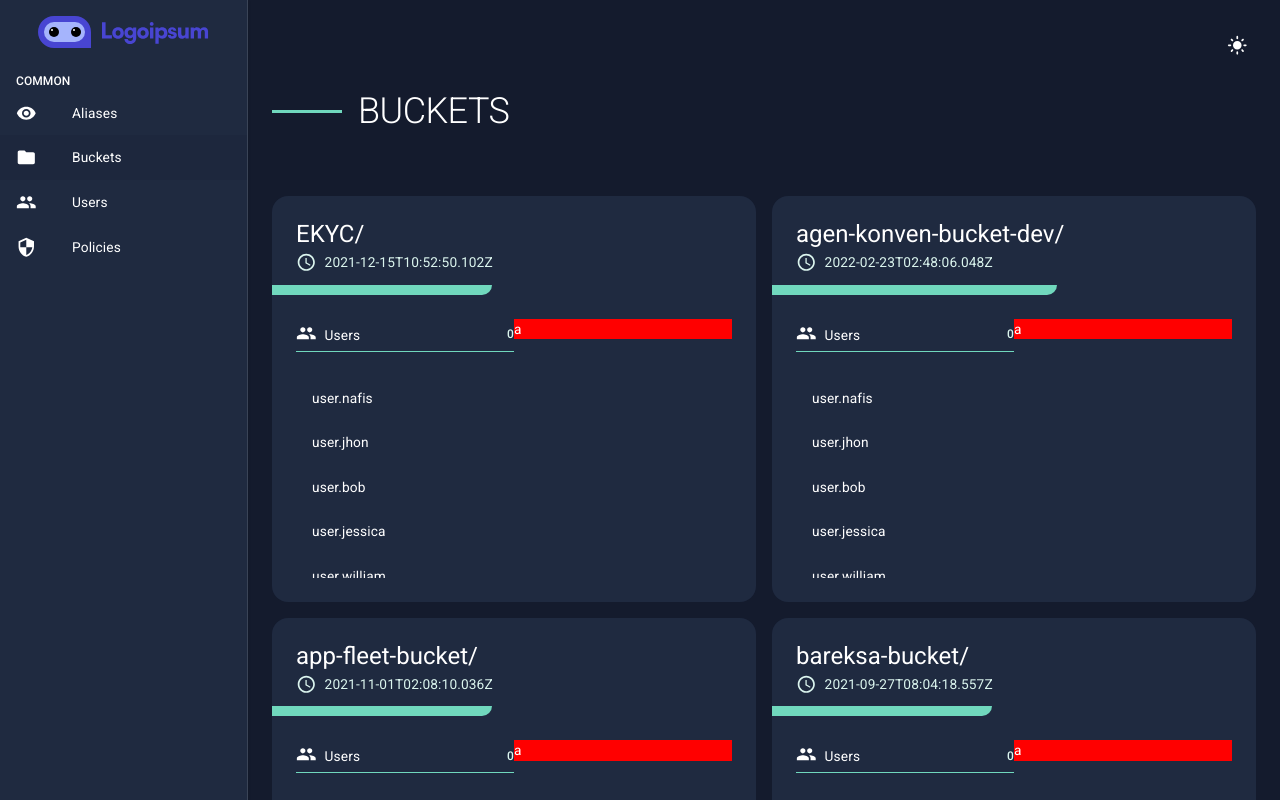
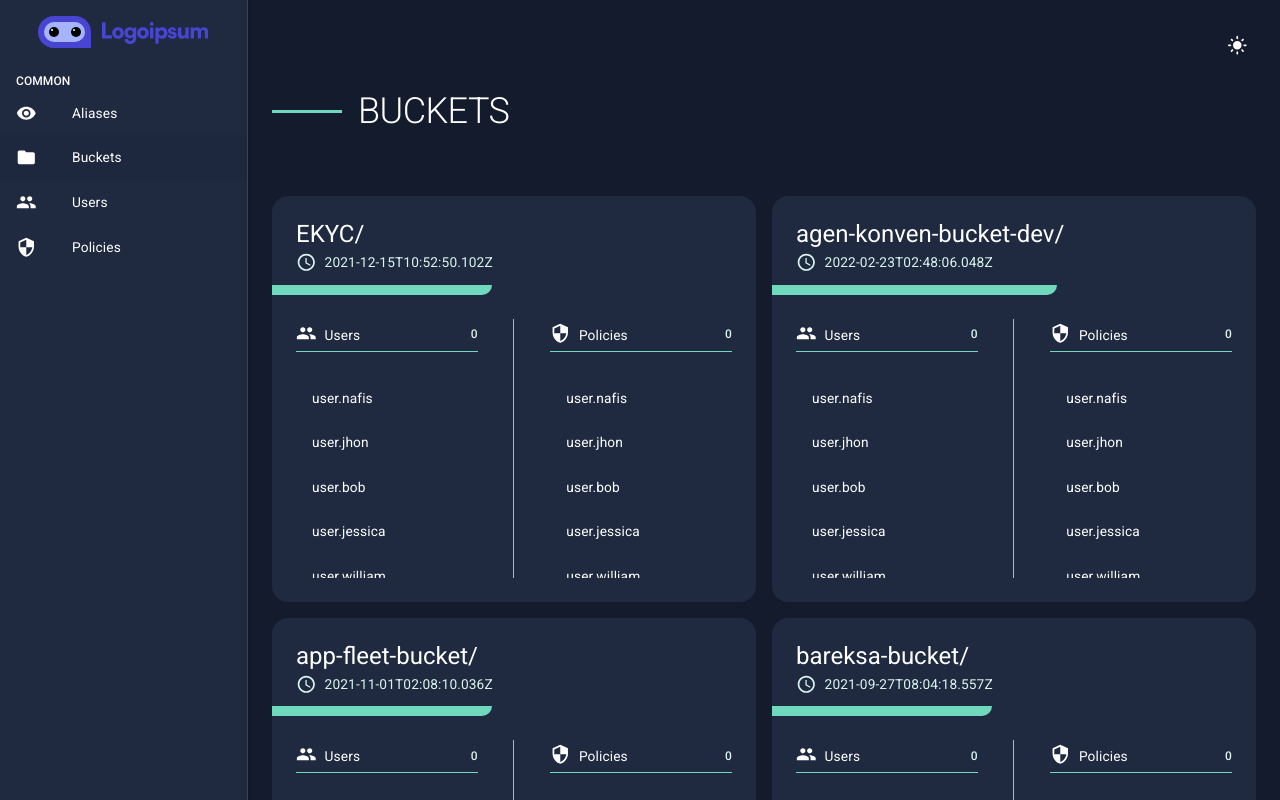
Before and after one commit to nafisrdn/minio-tools-webapp-fe, a React (Create React App) app: page /buckets in a window 1280 px wide. Built offline with nearby package versions, Linux system fonts and the light colour scheme.

Commit message:
Add bucket policies

```diff
--- a/src/Components/BucketListItem/index.jsx
+++ b/src/Components/BucketListItem/index.jsx
@@ -1,17 +1,21 @@
-import { People } from '@mui/icons-material';
+import { People, Security } from '@mui/icons-material';
 import { Box, Grid, useTheme } from '@mui/material';
-import dummyBucketUsers from '../../data/dummy-bucket-users';
+import { useEffect, useState } from 'react';
+import generateUsers from '../../data/dummy-bucket-users';
 import { tokens } from '../../theme';
 import SelectiveList from '../SelectiveList';
 import BucketHeader from './BucketHeader';
 
-const selectiveUserListData = {
-  header: {
+const selectiveUserListHeader = {
   icon: <People />,
   label: 'Users',
   count: 0
-  },
-  items: dummyBucketUsers.map((user) => ({ id: user.id, text: user.accessKey }))
+};
+
+const selectivePoliciesListHeader = {
+  icon: <Security />,
+  label: 'Policies',
+  count: 0
 };
 
 function BucketListItem(props) {
@@ -20,22 +24,32 @@ function BucketListItem(props) {
   const theme = useTheme();
   const colors = tokens(theme.palette.mode);
 
+  const [userItems, setUsersItems] = useState();
+
+  useEffect(() => {
+    const generatedUsers = generateUsers().map((user) => ({ id: user.id, text: user.accessKey }));
+
+    setUsersItems(generatedUsers);
+  }, []);
+
   return (
     <Grid item xs={12} md={6}>
       <Box bgcolor={colors.primary[400]} borderRadius={4}>
         <BucketHeader bucket={bucket} />
 
+        {userItems && (
           <Grid item container padding={3}>
-          <Grid item md={6} xs={12}>
-            <SelectiveList
-              header={selectiveUserListData.header}
-              items={selectiveUserListData.items}
-            />
+            <Grid item md={5} xs={12}>
+              <SelectiveList header={selectiveUserListHeader} items={userItems} />
             </Grid>
-          <Grid item md={6} xs={12}>
-            <Box bgcolor="red">a</Box>
+            <Grid item md={2} xs={12}>
+              <Box width="1px" height="100%" bgcolor={colors.greenAccent[400]} margin="auto" />
+            </Grid>
+            <Grid item md={5} xs={12}>
+              <SelectiveList header={selectivePoliciesListHeader} items={userItems} />
             </Grid>
           </Grid>
+        )}
       </Box>
     </Grid>
   );
--- a/src/data/dummy-bucket-users.js
+++ b/src/data/dummy-bucket-users.js
@@ -1,54 +1,38 @@
 import User from '../models/User';
 
-export default [
+export default function generateUsers() {
+  const users = [
     new User({
       id: 'a',
       accessKey: 'user.nafis',
-    policies: ['a', 'b']
+      policies: ['a', 'b'],
+      generateId: true
     }),
     new User({
       id: 's',
       accessKey: 'user.jhon',
-    policies: ['c']
+      policies: ['c'],
+      generateId: true
     }),
     new User({
       id: 'd',
       accessKey: 'user.bob',
-    policies: ['d', 'f']
+      policies: ['d', 'f'],
+      generateId: true
     }),
     new User({
       id: 'f',
       accessKey: 'user.jessica',
-    policies: ['a', 'f']
+      policies: ['a', 'f'],
+      generateId: true
     }),
     new User({
       id: 'g',
       accessKey: 'user.william',
-    policies: ['b']
-  }),
-  new User({
-    id: 'a',
-    accessKey: 'user.nafis',
-    policies: ['a', 'b']
-  }),
-  new User({
-    id: 's',
-    accessKey: 'user.jhon',
-    policies: ['c']
-  }),
-  new User({
-    id: 'd',
-    accessKey: 'user.bob',
-    policies: ['d', 'f']
-  }),
-  new User({
-    id: 'f',
-    accessKey: 'user.jessica',
-    policies: ['a', 'f']
-  }),
-  new User({
-    id: 'g',
-    accessKey: 'user.william',
-    policies: ['b']
+      policies: ['b'],
+      generateId: true
     })
   ];
+
+  return users;
+}
--- a/src/models/User.js
+++ b/src/models/User.js
@@ -1,6 +1,6 @@
 class User {
-  constructor({ id, accessKey, secretKey, policies, status }) {
-    this.id = id;
+  constructor({ id, accessKey, secretKey, policies, status, generateId = false }) {
+    this.id = generateId ? this.generateId() : id;
     this.accessKey = accessKey;
     this.secretKey = secretKey;
     this.policies = policies;
@@ -16,6 +16,10 @@ class User {
   getPolicies = () => this.policies;
 
   getStatus = () => this.status;
+
+  generateId = () => {
+    this.id = Math.floor(Math.random() * 999999).toString();
+  };
 }
 
 export default User;
```
Lines whose indentation alone changed are shown as unchanged.
